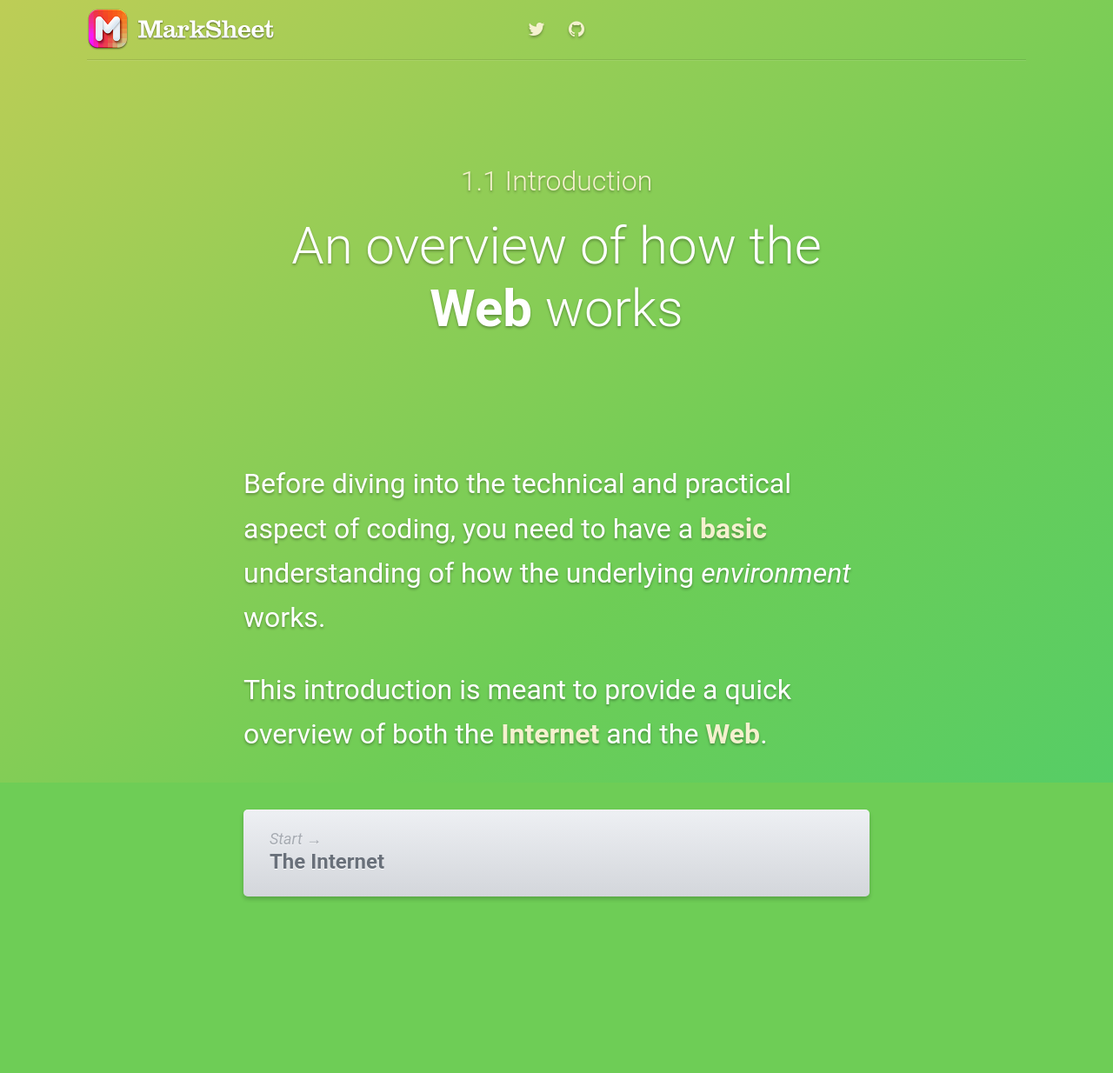
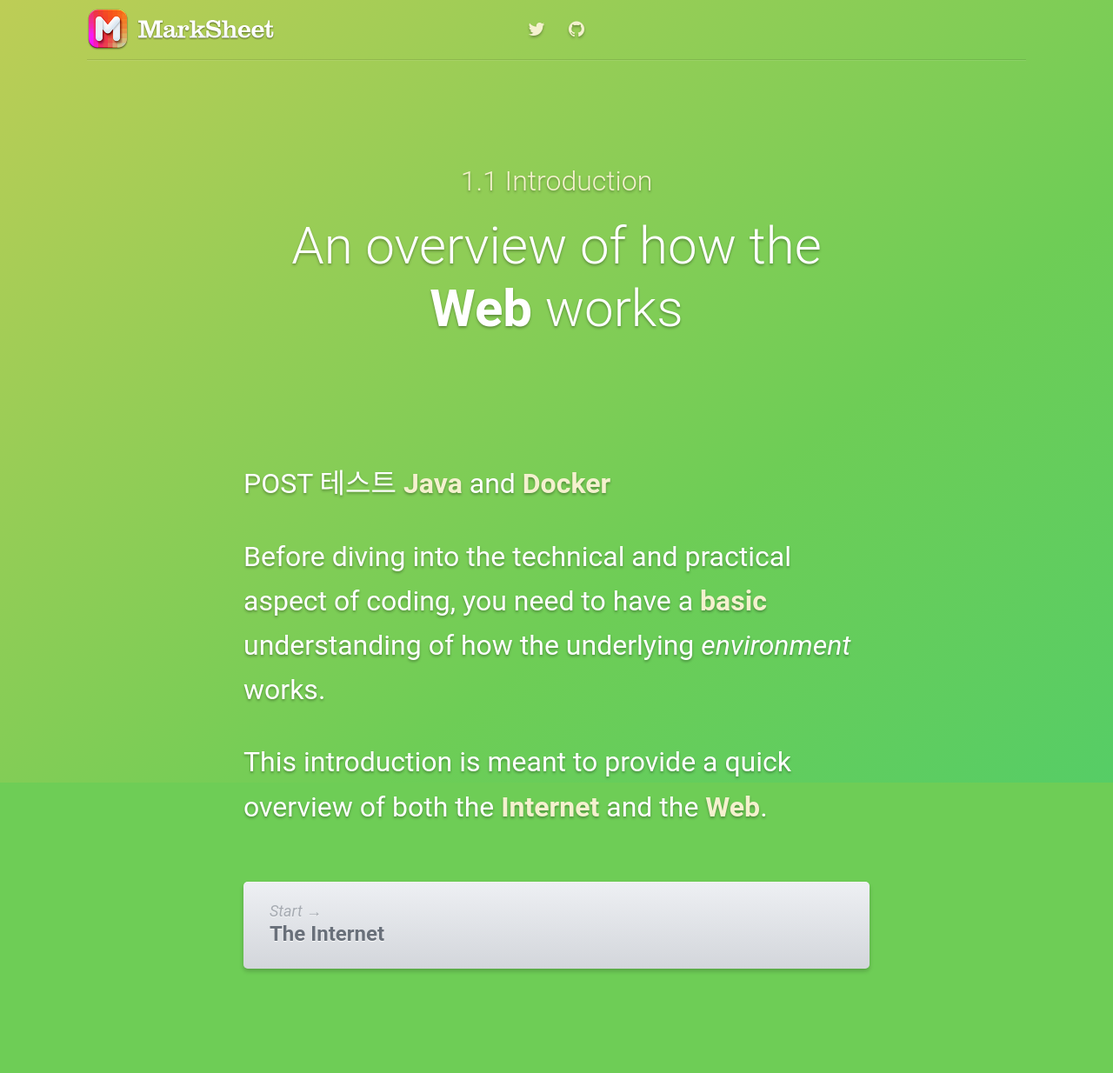
Before and after one commit to skekt/skekt.github.io, a Jekyll site: the page built from _posts/2015-01-01-introduction.md, in a window 1280 px wide. Shown: the whole page at 87% size. Built offline with Jekyll 4.4.1, drawn with Linux system fonts in a browser that asks for light colours; nearby versions of some CDN libraries; a script that is not in the unit is left out; comment, search, counter and statistics services are not loaded; before the commit the page ends 1151 px from its top, so only the background shows below that.

Commit message:
post test

```diff
--- a/_posts/2015-01-01-introduction.md
+++ b/_posts/2015-01-01-introduction.md
@@ -5,6 +5,9 @@ subtitle: "An overview of how the <strong>Web</strong> works"
 section: web
 ---
 
+POST 테스트
+**Java** and **Docker**
+
 Before diving into the technical and practical aspect of coding, you need to have a **basic** understanding of how the underlying _environment_ works.
 
 This introduction is meant to provide a quick overview of both the **Internet** and the **Web**.
```
